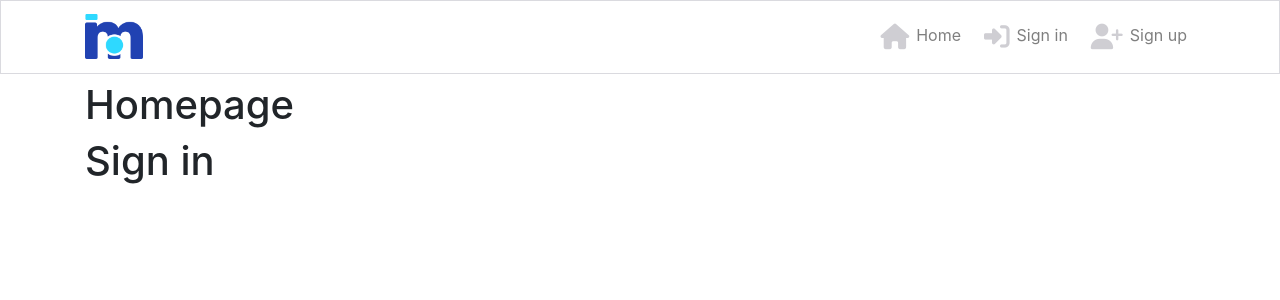
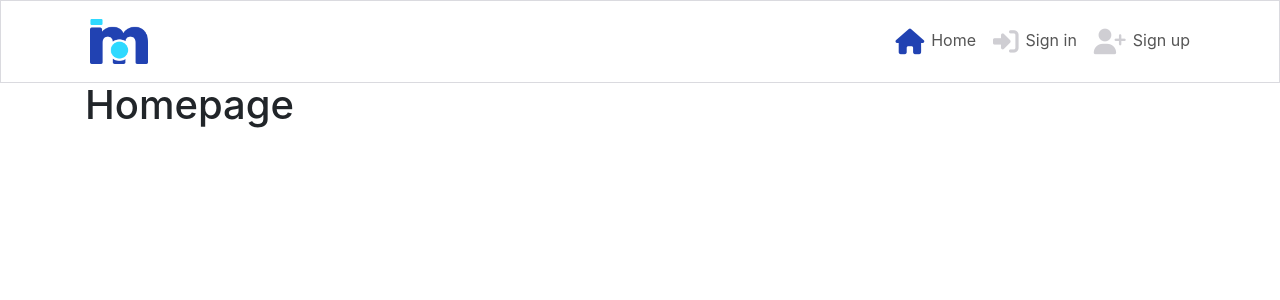
Before and after one commit to 736B796E6574/moments-react-social-media-c, a React (Create React App) app: page / in a window 1280 px wide. Shown: the top 300 px of the page. Built offline with nearby package versions, Linux system fonts and the light colour scheme.

Commit message:
Added routing

```diff
--- a/package.json
+++ b/package.json
@@ -13,7 +13,7 @@
     "react-bootstrap": "^1.6.3",
     "react-dom": "^17.0.2",
     "react-infinite-scroll-component": "^6.1.0",
-    "react-router-dom": "^5.3.4",
+    "react-router-dom": "^5.3.0",
     "react-scripts": "^4.0.3",
     "web-vitals": "^1.1.2"
   },
--- a/src/App.js
+++ b/src/App.js
@@ -1,6 +1,7 @@
 import styles from './App.module.css';
 import NavBar from './components/NavBar';
 import { Container } from 'react-bootstrap';
+import { Route, Switch } from 'react-router-dom';
 
 
 
@@ -10,8 +11,14 @@
     <div>
       <NavBar />
       <Container className={styles.Main}>
-        <h1>Homepage</h1>
-        <h1>Sign in</h1>
+        <Switch>
+          <Route exact path="/" render={()=> <h1>Homepage</h1>}/>
+          <Route exact path="/signin" render={()=> <h1>Sign in</h1>}/>
+          <Route exact path="/signup" render={()=> <h1>Sign up</h1>}/>
+          <Route render={() => <p>Page not found!</p>} />
+        </Switch>
+
+
       </Container>
     </div>
 
--- a/src/components/NavBar.js
+++ b/src/components/NavBar.js
@@ -2,26 +2,29 @@
 import { Navbar, Container, Nav } from "react-bootstrap";
 import logo from "../assets/logo.png";
 import styles from "../styles/NavBar.module.css";
+import { NavLink } from "react-router-dom";
 
 const NavBar = () => {
   return (
     <Navbar className={styles.NavBar} expand="md" fixed="top">
       <Container>
+        <NavLink className={styles.NavLink} to="/">
         <Navbar.Brand>
           <img src={logo} alt="logo" height="45" />
         </Navbar.Brand>
+        </NavLink>
         <Navbar.Toggle aria-controls="basic-navbar-nav" />
         <Navbar.Collapse id="basic-navbar-nav">
           <Nav className="ml-auto text-left">
-            <Nav.Link>
+            <NavLink exact className={styles.NavLink} activeClassName={styles.Active} to="/">
               <i className="fas fa-home"></i>Home
-            </Nav.Link>
-            <Nav.Link>
+            </NavLink>
+            <NavLink className={styles.NavLink} activeClassName={styles.Active} to="/signin">
               <i className="fas fa-sign-in-alt"></i>Sign in
-            </Nav.Link>
-            <Nav.Link>
+            </NavLink>
+            <NavLink to="/signup" className={styles.NavLink} activeClassName={styles.Active}>
               <i className="fas fa-user-plus"></i>Sign up
-            </Nav.Link>
+            </NavLink>
           </Nav>
         </Navbar.Collapse>
       </Container>
--- a/src/index.js
+++ b/src/index.js
@@ -3,10 +3,13 @@
 import './index.css';
 import App from './App';
 import reportWebVitals from './reportWebVitals';
+import {BrowserRouter as Router} from 'react-router-dom'
 
 ReactDOM.render(
   <React.StrictMode>
+    <Router>
     <App />
+    </Router>
   </React.StrictMode>,
   document.getElementById('root')
 );
--- a/src/styles/NavBar.module.css
+++ b/src/styles/NavBar.module.css
@@ -1,4 +1,12 @@
 .NavBar {
-    background-color: #ffffff;
-    border: 1px solid #dadadf;
-  }
+  background-color: #ffffff;
+  border: 1px solid #dadadf;
+}
+
+.NavLink {
+  padding: 5px;
+}
+
+.Active i {
+  color: #2142b2;
+}
```
Also changed, not shown: 1 other file (tests, documents, lock files or other folders).
